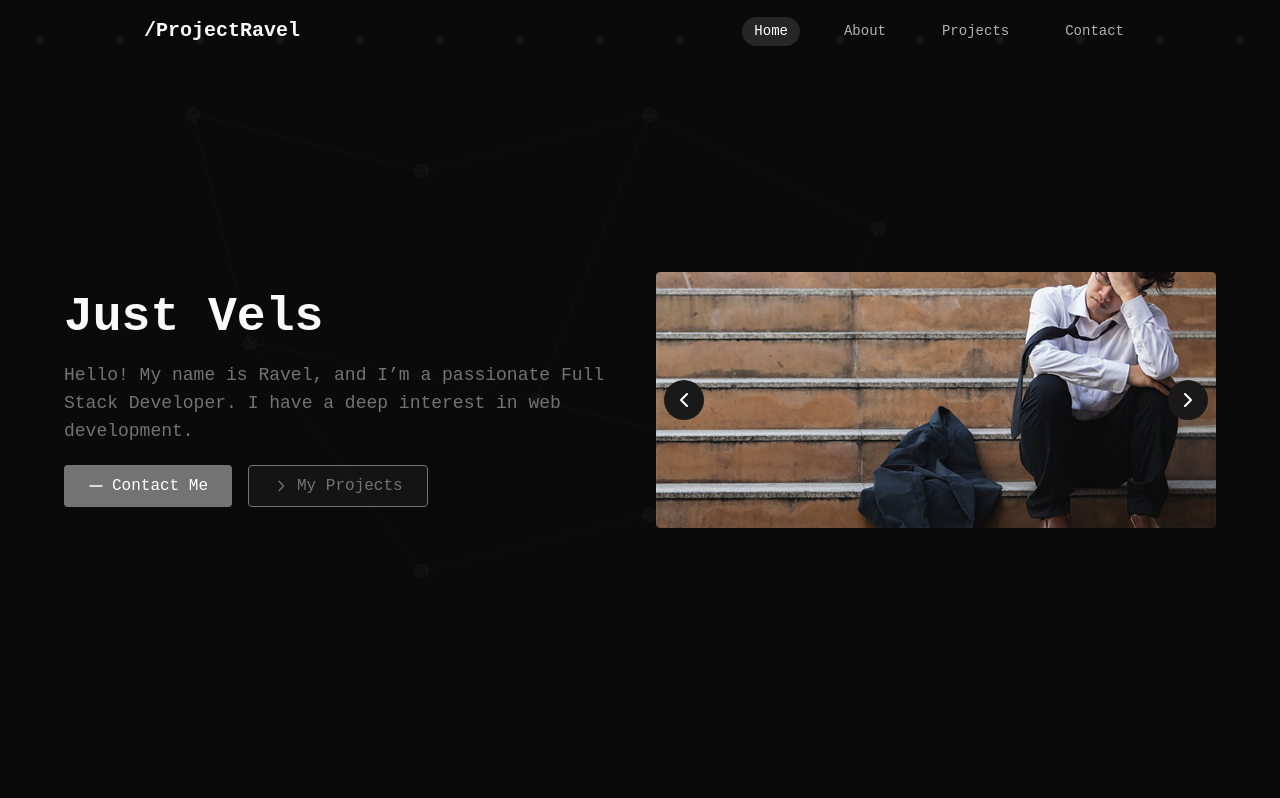
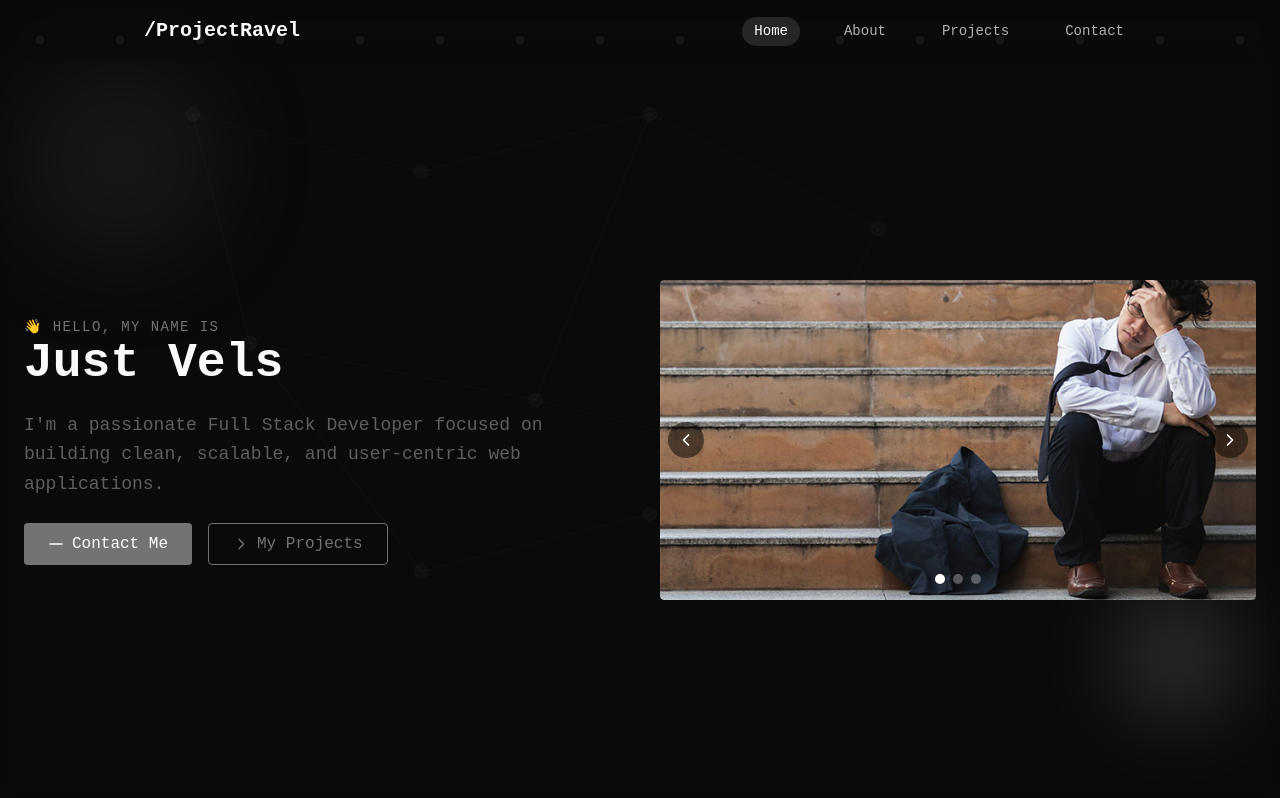
Before and after one commit to ProjectRavel/ProjectRavel-Portofolio, a Next.js app: page / in a window 1280 px wide. Shown: the top 798 px of the page. Built offline with nearby package versions, Linux system fonts and the light colour scheme.

Commit message:
Refactor Hero component: improve structure, enhance animations with framer-motion, and update image slider functionality

```diff
--- a/components/hero.tsx
+++ b/components/hero.tsx
@@ -1,18 +1,19 @@
 "use client";
+
 import { useState, useRef, memo, Suspense } from "react";
 import { motion, AnimatePresence } from "framer-motion";
 import { ChevronLeft, ChevronRight } from "lucide-react";
 import NetworkLayer from "./networklayer";
+import Image from "next/image";
 
-import Image from "next/image";
-const LazyNetworkLayer = memo(NetworkLayer, (prevProps, nextProps) => {
-  return (
-    prevProps.x === nextProps.x &&
-    prevProps.y === nextProps.y &&
-    prevProps.factor === nextProps.factor &&
-    prevProps.opacity === nextProps.opacity
+const LazyNetworkLayer = memo(
+  NetworkLayer,
+  (prev, next) =>
+    prev.x === next.x &&
+    prev.y === next.y &&
+    prev.factor === next.factor &&
+    prev.opacity === next.opacity
 );
-});
 
 const images = [
   "/projects/pengangguran.jpeg",
@@ -25,13 +26,6 @@ export default function Hero() {
   const [mousePos, setMousePos] = useState({ x: 0, y: 0 });
   const [loading, setLoading] = useState(true);
   const sectionRef = useRef<HTMLDivElement>(null);
-  const handleImageLoad = () => {
-    setLoading(false);
-  };
-
-  const nextImage = () => setIndex((prev) => (prev + 1) % images.length);
-  const prevImage = () =>
-    setIndex((prev) => (prev - 1 + images.length) % images.length);
 
   const handleMouseMove = (e: React.MouseEvent) => {
     if (!sectionRef.current) return;
@@ -41,14 +35,23 @@ export default function Hero() {
     setMousePos({ x, y });
   };
 
+  const handleImageLoad = () => setLoading(false);
+  const nextImage = () => setIndex((prev) => (prev + 1) % images.length);
+  const prevImage = () =>
+    setIndex((prev) => (prev - 1 + images.length) % images.length);
+
   return (
    <section
   ref={sectionRef}
   onMouseMove={handleMouseMove}
-      className="relative min-h-screen flex items-center justify-center bg-fixed bg-center bg-cover p-6 overflow-hidden bg-hero-pattern"
+  className="relative w-screen min-h-screen pt-20 flex items-center justify-center bg-hero-pattern bg-cover bg-center overflow-hidden"
 >
-      <div className="absolute inset-0 bg-[var(--background)] backdrop-blur-sm" />
+      {/* Background blur + glow */}
+      <div className="absolute inset-0 bg-[var(--background)]/60 backdrop-blur-sm z-0" />
+      <div className="absolute top-20 left-10 w-40 h-40 bg-[var(--primary)] rounded-full blur-3xl opacity-20 animate-pulse" />
+      <div className="absolute bottom-20 right-10 w-32 h-32 bg-white rounded-full blur-2xl opacity-10 animate-pulse" />
 
+      {/* Mouse Responsive Network Layer */}
       <Suspense fallback={null}>
         <LazyNetworkLayer
           x={mousePos.x}
@@ -58,69 +61,82 @@ export default function Hero() {
         />
       </Suspense>
 
-      <div className="relative z-10 w-full max-w-6xl mx-auto font-mono text-white">
-        <div className="grid grid-cols-1 md:grid-cols-2 gap-8 items-center">
+     <div className="relative z-10 w-full max-w-7xl mx-auto px-6 py-12 grid md:grid-cols-2 gap-10 items-center font-mono text-white">
+
+        {/* Text Section */}
         <motion.div
           initial={{ opacity: 0, y: 30 }}
           animate={{ opacity: 1, y: 0 }}
-                  transition={{ duration: 0.2 }}
-                  className="space-y-5 text-center md:text-left"
+          transition={{ duration: 0.6 }}
+          className="space-y-6"
         >
-          {/* Text Area */}
+          <motion.span
+            initial={{ opacity: 0 }}
+            animate={{ opacity: 1 }}
+            transition={{ delay: 0.2 }}
+            className="text-sm text-primary uppercase tracking-widest"
+          >
+            👋 Hello, my name is
+          </motion.span>
 
-                <>
           <h1 className="text-4xl sm:text-5xl font-bold text-primary-foreground">
             Just Vels
           </h1>
-                <p className="text-base md:text-lg text-primary">
-                 Hello! My name is Ravel, and I’m a passionate Full Stack Developer. I have a deep interest in web development.
+          <p className="text-base md:text-lg text-primary/80 leading-relaxed">
+            I&apos;m a passionate Full Stack Developer focused on building
+            clean, scalable, and user-centric web applications.
           </p>
-                <div className="flex flex-col sm:flex-row gap-4 justify-center md:justify-start">
-                  <button className="group relative px-6 py-2 rounded-xl text-white font-medium bg-primary transition duration-300 hover:bg-primary-dark shadow-lg hover:shadow-xl overflow-hidden">
+
+          <div className="flex flex-col sm:flex-row gap-4 mt-6">
+            <button className="group relative px-6 py-2 rounded-xl text-white font-medium bg-primary hover:bg-primary-dark transition shadow-lg">
               <span className="relative z-10 flex items-center gap-2">
                 <svg
-        className="w-4 h-4 transition-transform duration-300 group-hover:-translate-x-1"
+                  className="w-4 h-4 group-hover:-translate-x-1 transition-transform"
                   fill="none"
                   stroke="currentColor"
                   strokeWidth="2"
                   viewBox="0 0 24 24"
                 >
-        <path strokeLinecap="round" strokeLinejoin="round" d="M21 12H3" />
+                  <path
+                    strokeLinecap="round"
+                    strokeLinejoin="round"
+                    d="M21 12H3"
+                  />
                 </svg>
                 Contact Me
               </span>
-    <span className="absolute inset-0 bg-white/10 group-hover:opacity-100 opacity-0 transition-opacity duration-300" />
             </button>
 
-  {/* Secondary Button */}
-  <button className="group relative px-6 py-2 rounded-xl border border-primary text-primary font-medium bg-transparent hover:bg-primary hover:text-white transition duration-300 shadow-sm hover:shadow-md overflow-hidden">
+            <button className="group relative px-6 py-2 rounded-xl border border-primary text-primary bg-transparent hover:bg-primary hover:text-white transition shadow">
               <span className="relative z-10 flex items-center gap-2">
                 <svg
-        className="w-4 h-4 transition-transform duration-300 group-hover:translate-x-1"
+                  className="w-4 h-4 group-hover:translate-x-1 transition-transform"
                   fill="none"
                   stroke="currentColor"
                   strokeWidth="2"
                   viewBox="0 0 24 24"
                 >
-        <path strokeLinecap="round" strokeLinejoin="round" d="M9 5l7 7-7 7" />
+                  <path
+                    strokeLinecap="round"
+                    strokeLinejoin="round"
+                    d="M9 5l7 7-7 7"
+                  />
                 </svg>
                 My Projects
               </span>
-    <span className="absolute inset-0 bg-primary/10 group-hover:bg-primary/30 transition-colors duration-300" />
             </button>
           </div>
-              </>
         </motion.div>
 
-          {/* Image Slider */}
-          <div className="relative w-full h-64 overflow-hidden rounded-xl">
+        {/* Image Slider Section */}
+        <div className="relative w-full h-72 sm:h-80 rounded-xl overflow-hidden shadow-xl">
           <AnimatePresence mode="wait">
             <motion.div
               key={images[index]}
               initial={{ opacity: 0, x: 100 }}
               animate={{ opacity: 1, x: 0 }}
               exit={{ opacity: 0, x: -100 }}
-                  transition={{ duration: 0.5 }}
+              transition={{ duration: 0.6 }}
               className="absolute w-full h-full"
             >
               <Image
@@ -134,24 +150,34 @@ export default function Hero() {
             </motion.div>
           </AnimatePresence>
 
-
           {!loading && (
             <>
               <button
                 onClick={prevImage}
-                  className="absolute left-2 top-1/2 transform -translate-y-1/2 bg-card p-2 rounded-full text-white hover:bg-primary-dark"
+                className="absolute left-2 top-1/2 -translate-y-1/2 bg-black/50 hover:bg-black/70 text-white p-2 rounded-full transition"
               >
-                  <ChevronLeft size={24} />
+                <ChevronLeft size={20} />
               </button>
               <button
                 onClick={nextImage}
-                  className="absolute right-2 top-1/2 transform -translate-y-1/2 bg-card p-2 rounded-full text-white hover:bg-primary-dark"
+                className="absolute right-2 top-1/2 -translate-y-1/2 bg-black/50 hover:bg-black/70 text-white p-2 rounded-full transition"
               >
-                  <ChevronRight size={24} />
+                <ChevronRight size={20} />
               </button>
+
+              {/* Indicator Dots */}
+              <div className="absolute bottom-4 w-full flex justify-center gap-2">
+                {images.map((_, i) => (
+                  <span
+                    key={i}
+                    className={`w-2.5 h-2.5 rounded-full transition ${
+                      i === index ? "bg-white" : "bg-white/30"
+                    }`}
+                  />
+                ))}
+              </div>
             </>
           )}
-          </div>
         </div>
       </div>
     </section>
```
Lines whose indentation alone changed are shown as unchanged.
